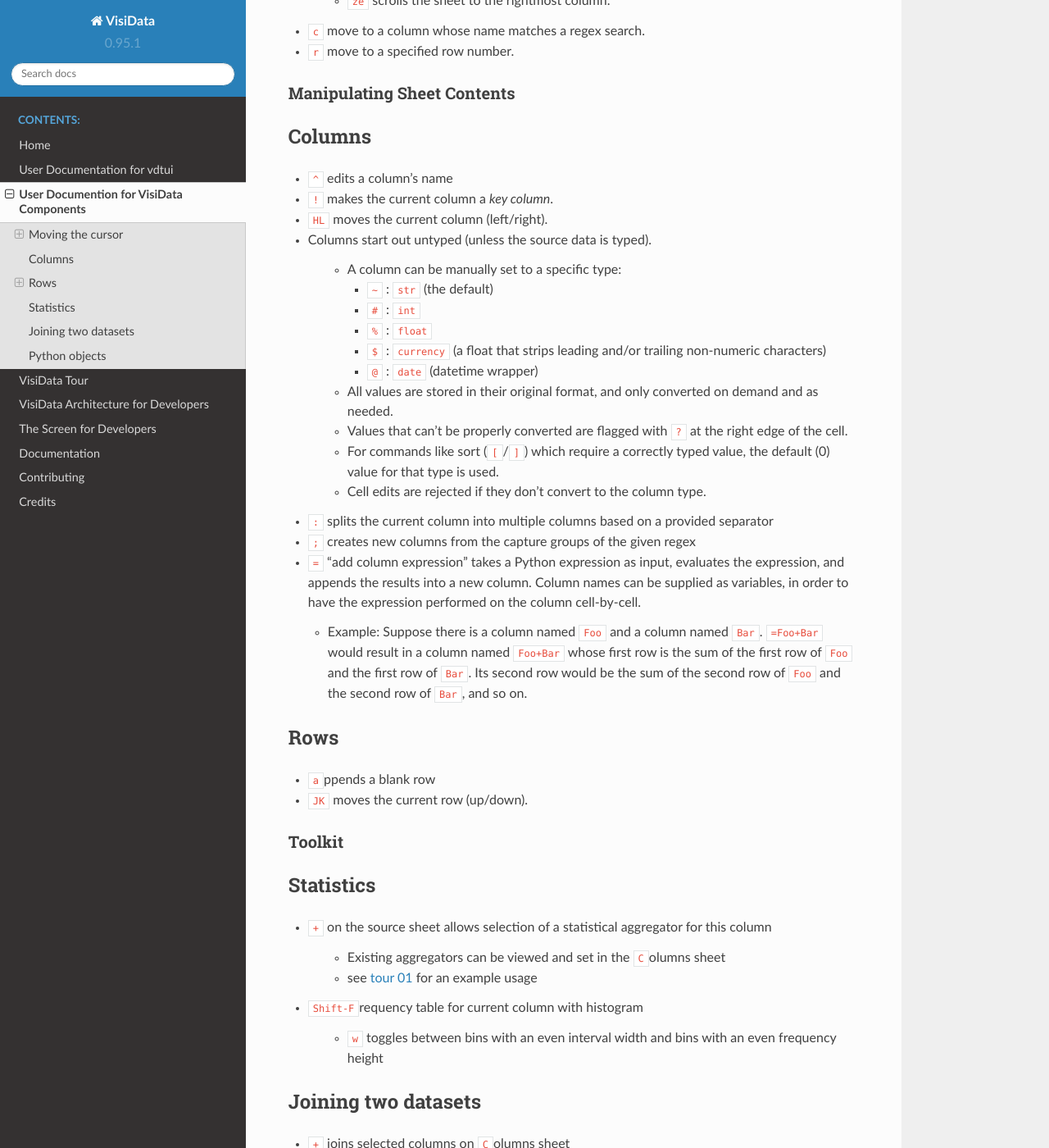
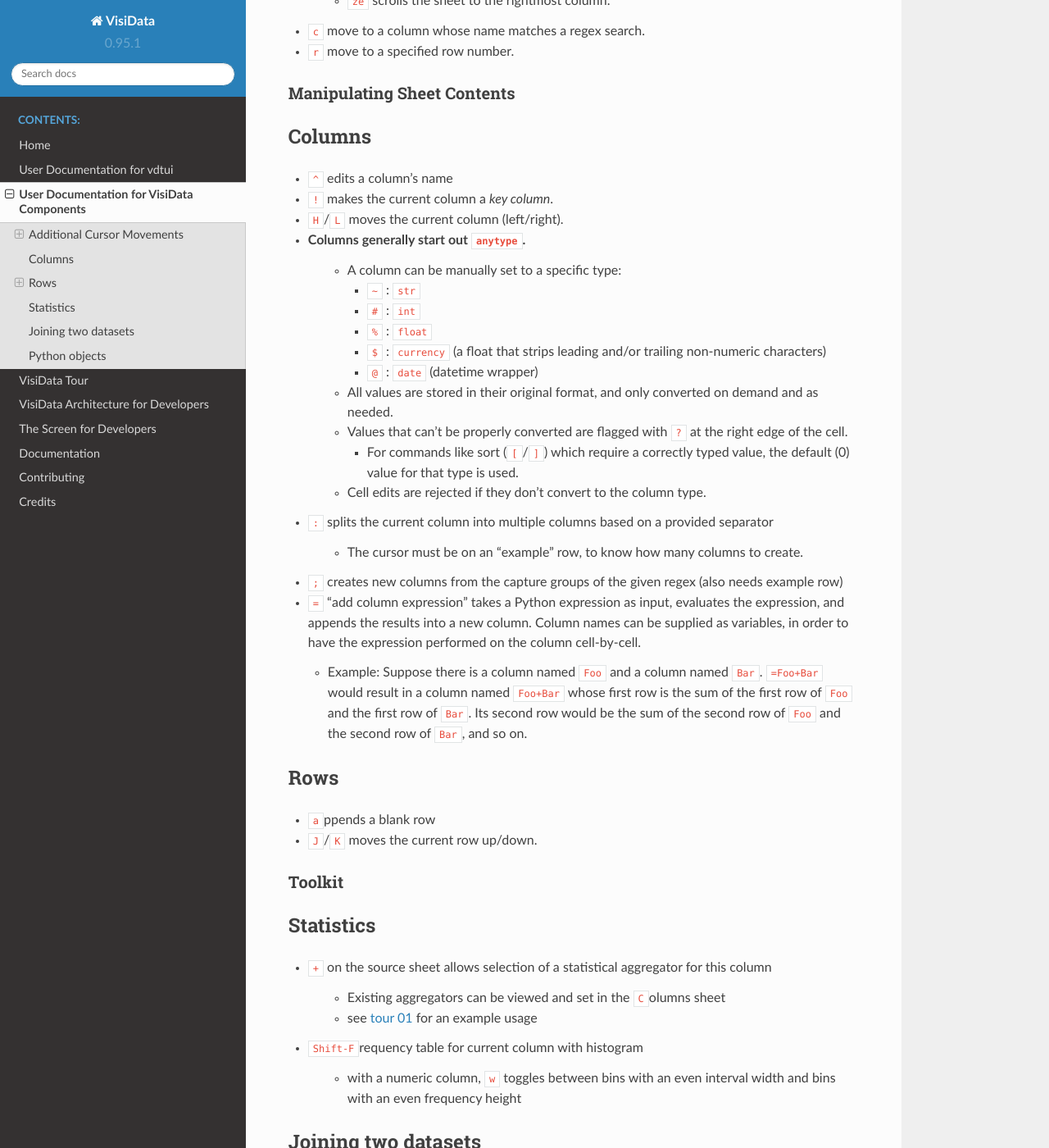
Before and after one commit to saulpw/visidata, a Sphinx documentation site: the page built from docs/vd-guide.rst, in a window 1280 px wide and 1400 px high, scrolled down 514 px. Shown: the whole window at 82% size. Built offline with Sphinx 7.4.7 and the Read the Docs theme 2.0.0, drawn with Linux system fonts in a browser that asks for light colours; some of the changed text lies outside the part shown.

Commit message:
Documentation updates

```diff
--- a/docs/vd-guide.rst
+++ b/docs/vd-guide.rst
@@ -1,10 +1,10 @@
-========================================
-User Documention for VisiData Components
-========================================
+==========================================
+User Documentation for VisiData Components
+==========================================
 
 
-Moving the cursor
------------------
+Additional Cursor Movements
+---------------------------
 
 -  ``z`` prefix scrolling (most behave exactly like vim).
 
@@ -45,13 +45,12 @@
 
 -  ``!`` makes the current column a *key column*.
 
-- ``HL`` moves the current column (left/right).
+- ``H``/``L`` moves the current column (left/right).
 
--  Columns start out untyped (unless the source data is typed).
-
+-  Columns generally start out ``anytype``.
     -  A column can be manually set to a specific type:
 
-       -  ``~`` : ``str`` (the default)
+       -  ``~`` : ``str``
 
        -  ``#`` : ``int``
 
@@ -65,13 +64,15 @@
 
     -  Values that can't be properly converted are flagged with ``?`` at the right edge of the cell.
 
-    -  For commands like sort (``[``/``]``) which require a correctly typed value, the default (0) value for that type is used.
+       -  For commands like sort (``[``/``]``) which require a correctly typed value, the default (0) value for that type is used.
 
     -  Cell edits are rejected if they don't convert to the column type.
 
 -  ``:`` splits the current column into multiple columns based on a provided separator
 
-- ``;`` creates new columns from the capture groups of the given regex
+    -  The cursor must be on an "example" row, to know how many columns to create.
+
+- ``;`` creates new columns from the capture groups of the given regex (also needs example row)
 
 -  ``=`` "add column expression" takes a Python expression as input,
    evaluates the expression, and appends the results into a new column.
@@ -90,7 +91,7 @@
 
 - ``a``\ppends a blank row
 
-- ``JK`` moves the current row (up/down).
+- ``J``/``K`` moves the current row up/down.
 
 Toolkit
 =======
@@ -106,7 +107,7 @@
 
 -  ``Shift-F``\ requency table for current column with histogram
 
-    - ``w`` toggles between bins with an even interval width and bins with an even frequency height
+    - with a numeric column, ``w`` toggles between bins with an even interval width and bins with an even frequency height
 
 Joining two datasets
 --------------------
```
